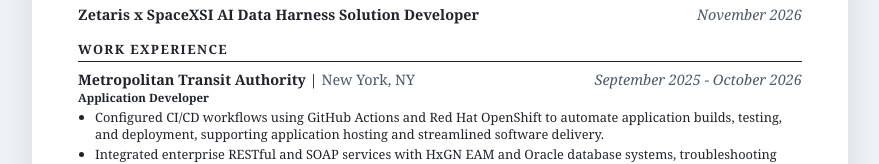
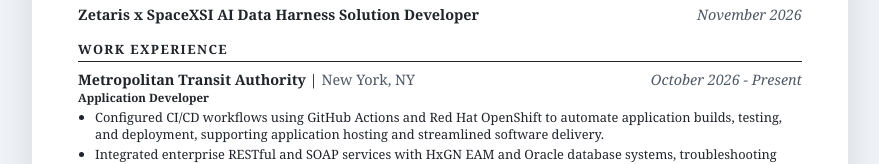
Before and after one commit to asoorooj/resume, a plain HTML site: page index.html in a window 1280 px wide. Shown: the part 320-484 px from the top of the page, without its empty margins (200-1079 px from the left). Drawn offline with Linux system fonts and the light colour scheme.

Commit message:
Update entry date to October 2026 - Present

```diff
--- a/index.html
+++ b/index.html
@@ -346,7 +346,7 @@
                 </div>
 
                 <span class="entry-date">
-            September 2025 - October 2026
+            October 2026 - Present
           </span>
             </div>
 
```
